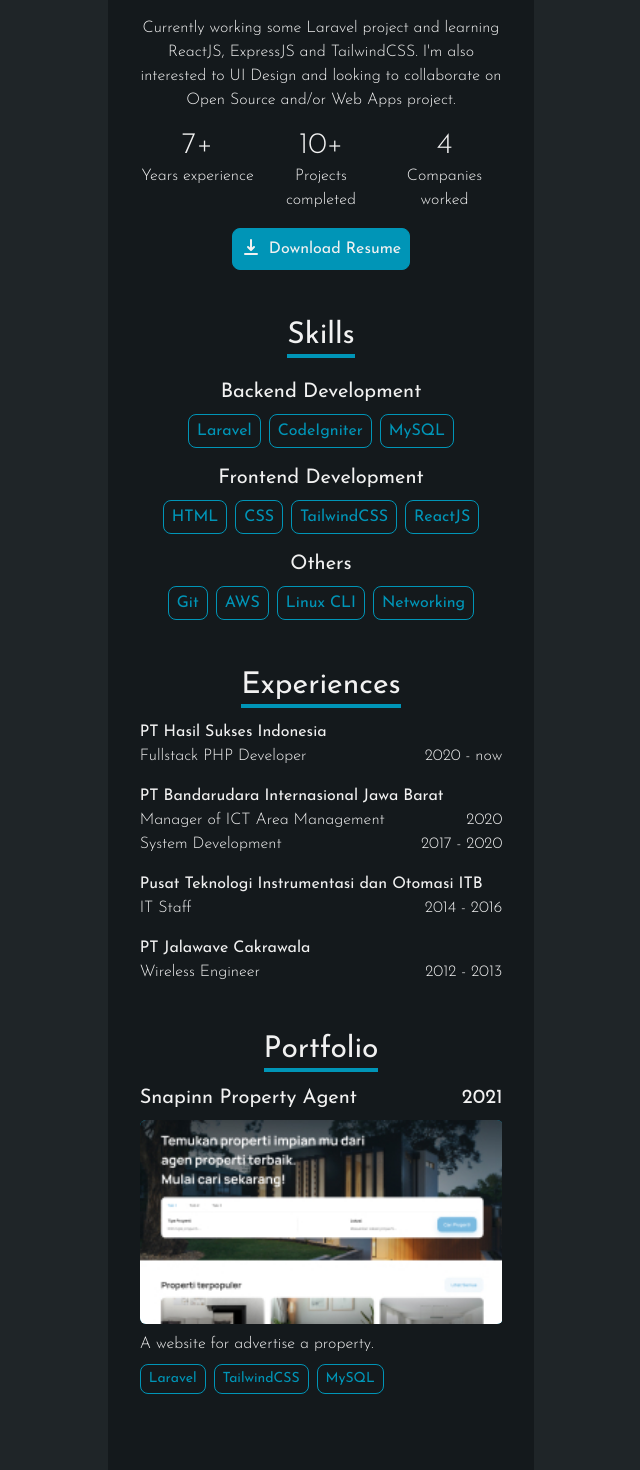
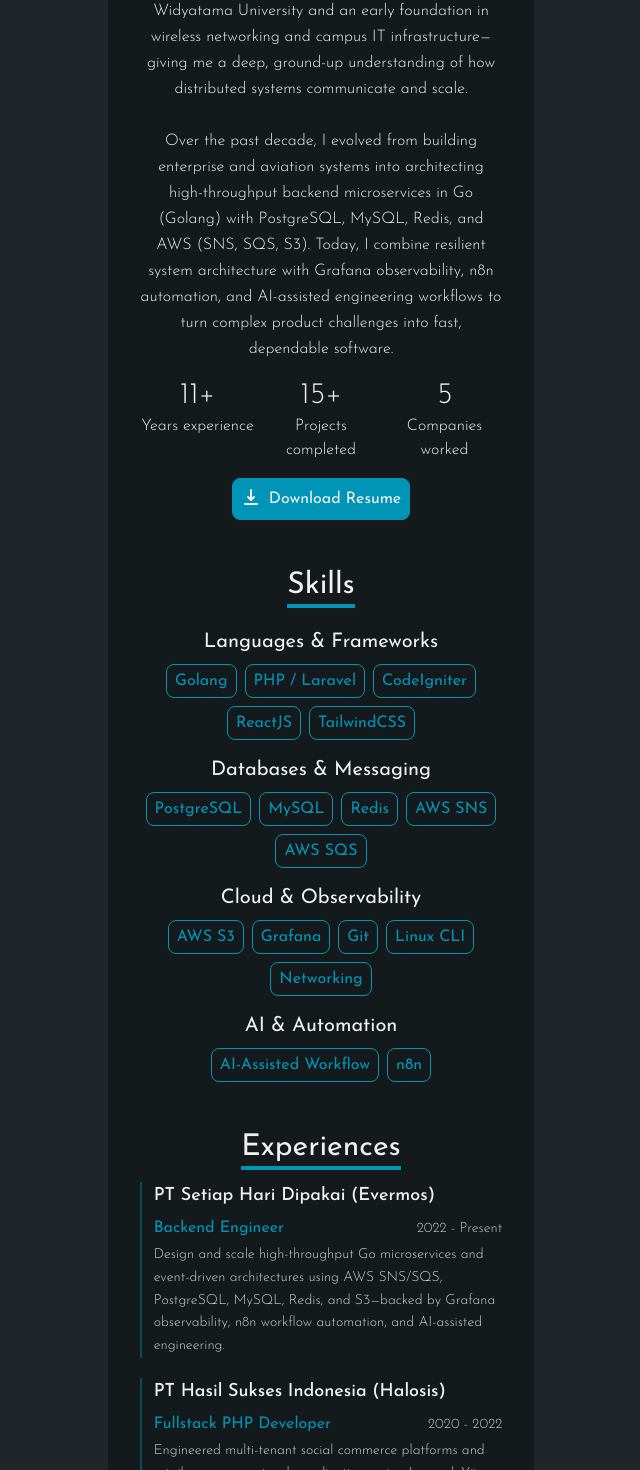
Before and after one commit to rairaksa/rairaksa.github.io, a React (Vite) app: page / in a window 1280 px wide. Shown: the part 672-2142 px from the top of the page, without its empty margins (319-959 px from the left). Built offline with nearby package versions, Linux system fonts and the light colour scheme.

Commit message:
feat: update Backend Engineer profile, Evermos experience, education, and Go/AWS/AI skills

```diff
--- a/src/AboutSection.jsx
+++ b/src/AboutSection.jsx
@@ -3,16 +3,16 @@ import Statistic from './Statistic';
 function AboutSection() {
   return (
     <div className="about">
-      <p className="font-light mt-4">
-        Informatics Engineer alumnus at Widyatama University. Full-Stack Web Developer from Bandung, Indonesia 🇮🇩
+      <p className="font-light mt-4 leading-relaxed">
+        Backend Engineer based in Bandung, Indonesia 🇮🇩. My journey in technology started with a Bachelor's degree in Informatics Engineering (S.Kom.) from Widyatama University and an early foundation in wireless networking and campus IT infrastructure—giving me a deep, ground-up understanding of how distributed systems communicate and scale.
         <br />
         <br />
-        Currently working some Laravel project and learning ReactJS, ExpressJS and TailwindCSS. I'm also interested to UI Design and looking to collaborate on Open Source and/or Web Apps project.
+        Over the past decade, I evolved from building enterprise and aviation systems into architecting high-throughput backend microservices in Go (Golang) with PostgreSQL, MySQL, Redis, and AWS (SNS, SQS, S3). Today, I combine resilient system architecture with Grafana observability, n8n automation, and AI-assisted engineering workflows to turn complex product challenges into fast, dependable software.
       </p>
       <div className="grid grid-cols-3 gap-2 mt-4">
-        <Statistic value="7+" description="Years experience" />
-        <Statistic value="10+" description="Projects completed" />
-        <Statistic value="4" description="Companies worked" />
+        <Statistic value="11+" description="Years experience" />
+        <Statistic value="15+" description="Projects completed" />
+        <Statistic value="5" description="Companies worked" />
       </div>
       <div className="mt-4">
         <a href="./file/cv.pdf" target="_blank" rel="noreferrer">
--- a/src/App.jsx
+++ b/src/App.jsx
@@ -4,6 +4,7 @@ import SectionTitle from './SectionTitle';
 import AboutSection from './AboutSection';
 import SkillSection from './SkillSection';
 import ExperienceSection from './ExperienceSection';
+import EducationSection from './EducationSection';
 import PortfolioSection from './PortfolioSection';
 import ContactSection from './ContactSection';
 
@@ -26,6 +27,10 @@ function App() {
           <SectionTitle title="Experiences" />
           <ExperienceSection />
         </section>
+        <section className="education mt-8">
+          <SectionTitle title="Education" />
+          <EducationSection />
+        </section>
         <section className="portfolio mt-8">
           <SectionTitle title="Portfolio" />
           <PortfolioSection />
--- /dev/null
+++ b/src/EducationSection.jsx
@@ -0,0 +1,21 @@
+import Experience from './Experience';
+
+function EducationSection() {
+  const data = [
+    {
+      name: 'Widyatama University — Bandung',
+      data: [
+        {
+          year: 'Bachelor of Informatics Engineering (S.Kom.)',
+          position: 'Informatics Engineering',
+          description:
+            'Built a strong academic foundation in software engineering, algorithms, relational databases, and computer networks while actively working in campus IT and systems development.',
+        },
+      ],
+    },
+  ];
+
+  return data.map((value) => <Experience key={value.name} name={value.name} data={value.data} />);
+}
+
+export default EducationSection;
--- a/src/Experience.jsx
+++ b/src/Experience.jsx
@@ -2,22 +2,26 @@ function Experience(props) {
   const { name, data, position, year, description } = props;
 
   return (
-    <div className="flex flex-col mb-4">
-      <div className="flex justify-between">
-        <span className="text-left">{name}</span>
-        <span className="text-right">{year}</span>
+    <div className="flex flex-col mb-5 border-l-2 border-oceanic/40 pl-3">
+      <div className="flex justify-between items-baseline">
+        <span className="text-left font-medium text-lg">{name}</span>
+        {year && <span className="text-right text-sm opacity-80">{year}</span>}
       </div>
       {data.map((value) => (
-        <div key={`${value.position}-${value.year}`} className="flex flex-col">
-          <div className="flex justify-between">
-            <span className="text-left font-light">{value.position}</span>
-            <span className="font-light">{value.year}</span>
+        <div key={`${value.position}-${value.year}`} className="flex flex-col mt-1.5">
+          <div className="flex justify-between items-baseline">
+            <span className="text-left text-oceanic font-normal">{value.position}</span>
+            <span className="font-light text-sm opacity-80">{value.year}</span>
           </div>
-          <div className="font-light text-left">{value.description}</div>
+          {value.description && (
+            <p className="font-light text-left text-sm opacity-85 mt-1 leading-relaxed">
+              {value.description}
+            </p>
+          )}
         </div>
       ))}
-      <span className="text-left font-light">{position}</span>
-      <span className="text-left font-light">{description}</span>
+      {position && <span className="text-left font-light">{position}</span>}
+      {description && <span className="text-left font-light">{description}</span>}
     </div>
   );
 }
--- a/src/ExperienceSection.jsx
+++ b/src/ExperienceSection.jsx
@@ -3,12 +3,24 @@ import Experience from './Experience';
 function ExperienceSection() {
   const data = [
     {
-      name: 'PT Hasil Sukses Indonesia',
+      name: 'PT Setiap Hari Dipakai (Evermos)',
       data: [
         {
-          year: '2020 - now',
+          year: '2022 - Present',
+          position: 'Backend Engineer',
+          description:
+            'Design and scale high-throughput Go microservices and event-driven architectures using AWS SNS/SQS, PostgreSQL, MySQL, Redis, and S3—backed by Grafana observability, n8n workflow automation, and AI-assisted engineering.',
+        },
+      ],
+    },
+    {
+      name: 'PT Hasil Sukses Indonesia (Halosis)',
+      data: [
+        {
+          year: '2020 - 2022',
           position: 'Fullstack PHP Developer',
-          description: '',
+          description:
+            'Engineered multi-tenant social commerce platforms and retail management web applications using Laravel, Yii, TailwindCSS, and MySQL.',
         },
       ],
     },
@@ -18,12 +30,14 @@ function ExperienceSection() {
         {
           year: '2020',
           position: 'Manager of ICT Area Management',
-          description: '',
+          description:
+            'Spearheaded airport ICT operations, mission-critical system reliability, and cross-functional infrastructure governance at Kertajati International Airport.',
         },
         {
           year: '2017 - 2020',
           position: 'System Development',
-          description: '',
+          description:
+            'Architected and delivered core airport enterprise platforms—including the Operational Dashboard, E-Procurement, and Security Access Control systems.',
         },
       ],
     },
@@ -33,7 +47,8 @@ function ExperienceSection() {
         {
           year: '2014 - 2016',
           position: 'IT Staff',
-          description: '',
+          description:
+            'Administered research center IT infrastructure and developed web platforms for academic quality assurance and institutional accreditation.',
         },
       ],
     },
@@ -43,7 +58,8 @@ function ExperienceSection() {
         {
           year: '2012 - 2013',
           position: 'Wireless Engineer',
-          description: '',
+          description:
+            'Deployed, optimized, and maintained enterprise wireless networks and high-availability connectivity infrastructure.',
         },
       ],
     },
--- a/src/PortfolioSection.jsx
+++ b/src/PortfolioSection.jsx
@@ -1,76 +1,127 @@
 import Portfolio from './Portfolio';
+import Label from './Label';
 import { Swiper, SwiperSlide } from 'swiper/react';
+import { Pagination, Navigation } from 'swiper/modules';
 import 'swiper/css';
+import 'swiper/css/pagination';
+import 'swiper/css/navigation';
 
 function PortfolioSection() {
+  const highlights = [
+    {
+      name: 'Evermos Backend & Event-Driven Services',
+      year: '2022 - Present',
+      description:
+        'High-concurrency Go microservices powering social commerce transactions, asynchronous pub/sub workflows via AWS SNS & SQS, low-latency Redis caching, S3 media pipelines, and real-time Grafana observability.',
+      technologies: ['Golang', 'PostgreSQL', 'MySQL', 'Redis', 'AWS SNS', 'AWS SQS', 'AWS S3', 'Grafana', 'n8n'],
+    },
+  ];
+
   const data = [
     {
       name: 'Snapinn Property Agent',
       year: '2021',
       thumbnail: 'assets/portfolio/2021-snapinn.jpg',
-      description: 'A website for advertise a property.',
+      description: 'A modern property listing platform connecting real estate agents with prospective buyers.',
       technologies: ['Laravel', 'TailwindCSS', 'MySQL'],
     },
     {
       name: 'Halo Retail',
       year: '2021',
       thumbnail: 'assets/portfolio/2021-retail.jpg',
-      description: 'A website for manage content of online shop.',
+      description: 'Back-office content and inventory management platform for online retail storefronts.',
       technologies: ['Yii', 'TailwindCSS', 'MySQL'],
     },
     {
       name: 'Halosis Central',
       year: '2021',
       thumbnail: 'assets/portfolio/2021-central.jpg',
-      description: 'Ecommerce with customizable template and domain.',
+      description: 'Multi-tenant e-commerce builder featuring customizable storefront templates and custom domains.',
       technologies: ['Laravel', 'TailwindCSS', 'Bootstrap', 'MySQL'],
     },
     {
       name: 'Akansah Wedding Invitation',
       year: '2020',
       thumbnail: 'assets/portfolio/2020-akansah.jpg',
-      description: 'Website which provide digital wedding invitation solution.',
+      description: 'Interactive digital wedding invitation and RSVP management platform.',
       technologies: ['Laravel', 'TailwindCSS', 'Bootstrap', 'MySQL'],
     },
     {
       name: 'Airport Operational Dashboard',
       year: '2020',
       thumbnail: 'assets/portfolio/2020-aod.jpg',
-      description: 'Dashboard for monitor activity and data in Kertajati Airport.',
+      description: 'Executive real-time dashboard monitoring flight operations and daily metrics at Kertajati International Airport.',
       technologies: ['CodeIgniter', 'Bootstrap', 'MySQL'],
     },
     {
       name: 'BIJB E-Procurement',
       year: '2019',
       thumbnail: 'assets/portfolio/2019-eproc.jpg',
-      description: 'Online procurement for managing vendor and procurement process.',
+      description: 'End-to-end digital procurement portal for vendor registration, tendering, and contract workflows.',
       technologies: ['CodeIgniter', 'Bootstrap', 'MySQL'],
     },
     {
       name: 'Access Control System',
       year: '2018',
       thumbnail: 'assets/portfolio/2018-acs.jpg',
-      description: 'An apps for publish and process airport security card.',
+      description: 'Security clearance and airport pass issuance platform for restricted operational zones.',
       technologies: ['CodeIgniter', 'Bootstrap', 'MySQL'],
     },
     {
       name: 'BIJB Information System',
       year: '2017',
       thumbnail: 'assets/portfolio/2017-bis.jpg',
-      description: 'An enterprise apps that give a solution for some business process in office.',
+      description: 'Integrated enterprise resource system streamlining internal corporate workflows and approvals.',
       technologies: ['CodeIgniter', 'Bootstrap', 'MySQL'],
     },
     {
       name: 'Educational Quality Assurance',
       year: '2016',
       thumbnail: 'assets/portfolio/2016-eqa.jpg',
-      description: 'Institutional accreditation process and monitoring.',
+      description: 'Academic accreditation tracking and continuous quality assurance monitoring platform.',
       technologies: ['CodeIgniter', 'Bootstrap', 'MySQL'],
     },
   ];
 
   return (
-    <Swiper spaceBetween={50} slidesPerView={1}>
+    <div className="flex flex-col gap-6">
+      <div className="flex flex-col gap-3">
+        <span className="text-sm uppercase tracking-wider text-oceanic text-left font-medium">
+          Featured Backend Architecture (2022 - Present)
+        </span>
+        {highlights.map((item) => (
+          <div
+            key={item.name}
+            className="flex flex-col gap-2 p-4 rounded-lg bg-dark-60 border border-oceanic/40 text-left"
+          >
+            <div className="flex justify-between items-baseline gap-2">
+              <span className="text-lg font-medium text-silk">{item.name}</span>
+              <span className="text-sm text-oceanic shrink-0">{item.year}</span>
+            </div>
+            <p className="font-light text-sm opacity-90 leading-relaxed">{item.description}</p>
+            <div className="flex flex-wrap gap-2 mt-1">
+              {item.technologies.map((tech) => (
+                <Label key={tech} name={tech} isSmall={true} />
+              ))}
+            </div>
+          </div>
+        ))}
+      </div>
+
+      <div className="flex flex-col gap-2">
+        <div className="flex justify-between items-center">
+          <span className="text-sm uppercase tracking-wider text-oceanic text-left font-medium">
+            Previous Web Applications (2016 - 2021)
+          </span>
+          <span className="text-xs font-light opacity-70">Swipe ↔</span>
+        </div>
+        <Swiper
+          modules={[Pagination, Navigation]}
+          spaceBetween={50}
+          slidesPerView={1}
+          pagination={{ clickable: true }}
+          className="w-full pb-8"
+        >
           {data.map((value) => (
             <SwiperSlide key={value.name}>
               <Portfolio
@@ -83,6 +134,8 @@ function PortfolioSection() {
             </SwiperSlide>
           ))}
         </Swiper>
+      </div>
+    </div>
   );
 }
 
--- a/src/ProfileSection.jsx
+++ b/src/ProfileSection.jsx
@@ -12,11 +12,11 @@ function ProfileSection() {
         <p className="text-2xl lg:text-3xl font-bold">
           I'm <span className="text-oceanic">Rai Raksa M</span>
         </p>
-        <p className="font-light text-xl">Fullstack Web Developer</p>
+        <p className="font-light text-xl">Backend Engineer</p>
       </div>
       <div className="flex gap-2 text-silk -mt-2 lg:-mt-4">
         <span className="w-8 h-8 lg:w-10 lg:h-10 hover:text-oceanic transition-all ease-in-out">
-          <a href="https://linkedin.com/rairaksa" target="_blank" rel="noreferrer">
+          <a href="https://linkedin.com/in/rairaksa" target="_blank" rel="noreferrer">
             <LinkedIn />
           </a>
         </span>
--- a/src/SkillSection.jsx
+++ b/src/SkillSection.jsx
@@ -3,16 +3,41 @@ import Skill from './Skill';
 function SkillSection() {
   const data = [
     {
-      category: 'Backend Development',
-      data: [{ name: 'Laravel' }, { name: 'CodeIgniter' }, { name: 'MySQL' }],
+      category: 'Languages & Frameworks',
+      data: [
+        { name: 'Golang' },
+        { name: 'PHP / Laravel' },
+        { name: 'CodeIgniter' },
+        { name: 'ReactJS' },
+        { name: 'TailwindCSS' },
+      ],
     },
     {
-      category: 'Frontend Development',
-      data: [{ name: 'HTML' }, { name: 'CSS' }, { name: 'TailwindCSS' }, { name: 'ReactJS' }],
+      category: 'Databases & Messaging',
+      data: [
+        { name: 'PostgreSQL' },
+        { name: 'MySQL' },
+        { name: 'Redis' },
+        { name: 'AWS SNS' },
+        { name: 'AWS SQS' },
+      ],
     },
     {
-      category: 'Others',
-      data: [{ name: 'Git' }, { name: 'AWS' }, { name: 'Linux CLI' }, { name: 'Networking' }],
+      category: 'Cloud & Observability',
+      data: [
+        { name: 'AWS S3' },
+        { name: 'Grafana' },
+        { name: 'Git' },
+        { name: 'Linux CLI' },
+        { name: 'Networking' },
+      ],
+    },
+    {
+      category: 'AI & Automation',
+      data: [
+        { name: 'AI-Assisted Workflow' },
+        { name: 'n8n' },
+      ],
     },
   ];
 
```
Also changed, not shown: src/App.css (+10 -0 lines), 1 other file (tests, documents, lock files or other folders). Lines whose indentation alone changed are shown as unchanged.
